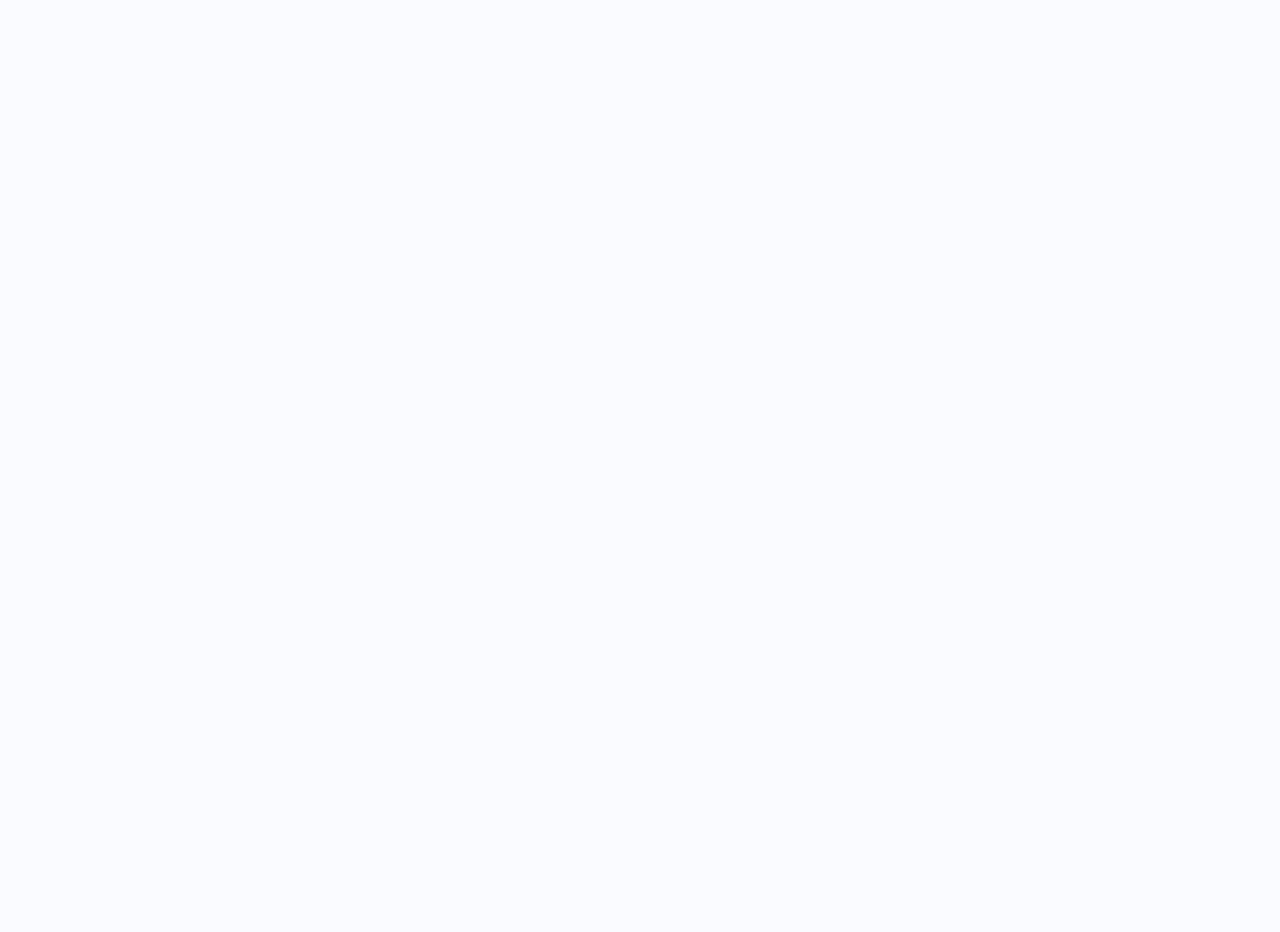
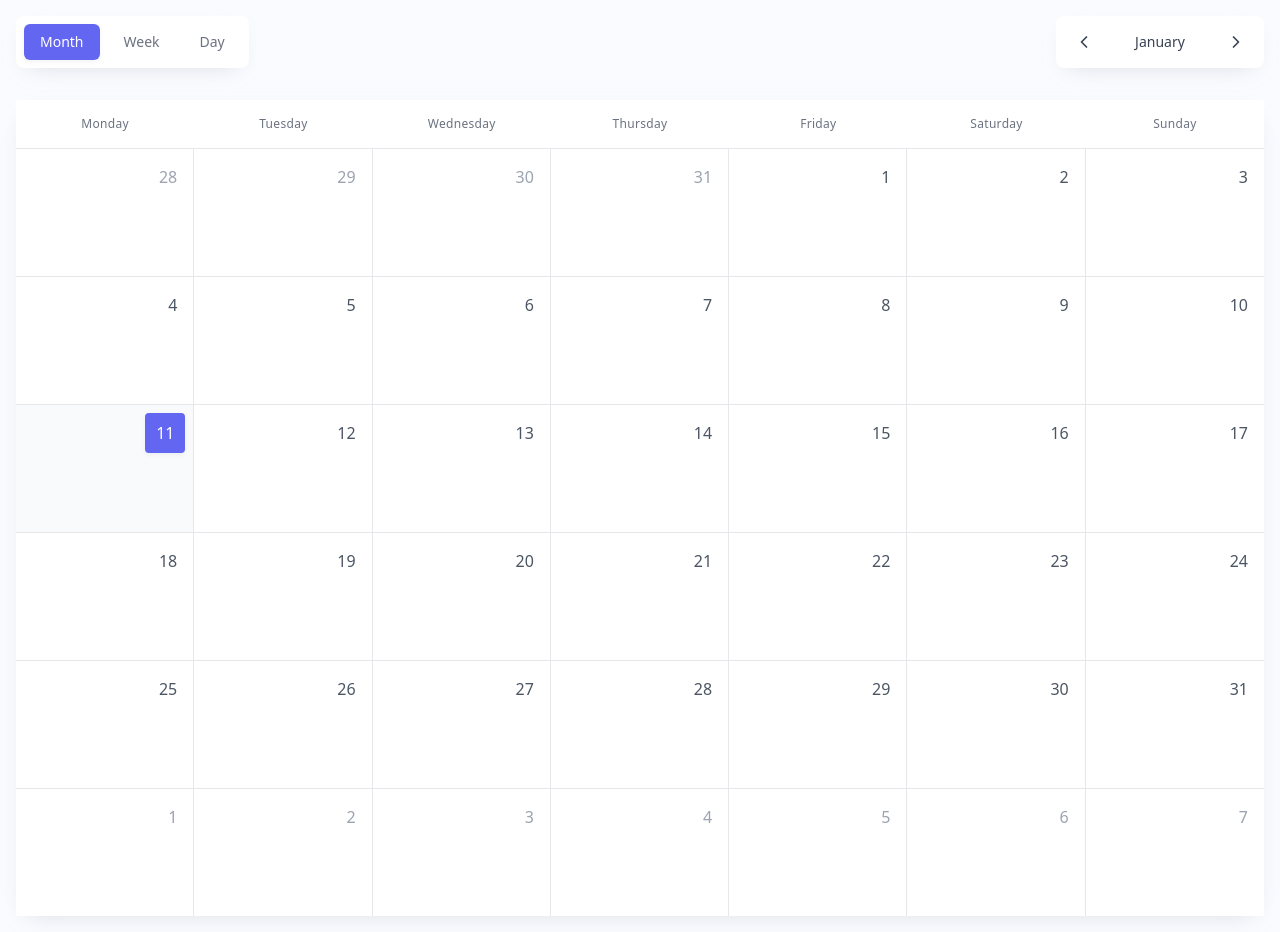
Before and after one commit to stephanrusu/learn-vue-ts, a Vue app: page /calendar in a window 1280 px wide. Before the commit the page ends 800 px from the top, so only its background shows below. Built offline with nearby package versions, Linux system fonts and the light colour scheme.

Commit message:
Add calendar page

```diff
--- /dev/null
+++ b/src/components/CalendarPage.vue
@@ -0,0 +1,73 @@
+<template>
+  <div class="mt-4 shadow-card bg-white flex items-center justify-between rounded-sm">
+    <div class="w-full grid grid-cols-7 grid-flow-row">
+      <template v-for="(day, index) in dayNames">
+        <div :key="index" class="text-xs font-medium tracking-wide text-gray-500 text-center p-4">
+          {{ day }}
+        </div>
+      </template>
+      <template v-for="(date, index) in listDates">
+        <div
+          :key="date.date | unixTime"
+          class="p-2 h-32 border-t flex justify-end items-start"
+          :class="[
+            date.sameMonth ? 'text-gray-600' : 'text-gray-400',
+            { 'border-r': (index + 1) % 7 !== 0, 'bg-gray-50': date.today },
+          ]"
+        >
+          <div
+            class="p-2 text-md font-medium"
+            :class="{ 'w-10 h-10 text-center bg-indigo-500 text-white rounded shadow-small': date.today }"
+          >
+            {{ date.date | numberDate }}
+          </div>
+        </div>
+      </template>
+    </div>
+  </div>
+</template>
+
+<script>
+import { startOfISOWeek, format, addDays, startOfMonth, isToday, isSameDay, isSameMonth, getUnixTime } from "date-fns";
+export default {
+  name: "CalendarPage",
+  filters: {
+    numberDate: (value) => {
+      return format(value, "d");
+    },
+
+    unixTime: (value) => {
+      return getUnixTime(value);
+    },
+  },
+  computed: {
+    dayNames() {
+      const dateFormat = "eeee";
+      const startDate = startOfISOWeek(new Date());
+
+      let days = [];
+      for (let i = 0; i < 7; i += 1) {
+        days.push(format(addDays(startDate, i), dateFormat));
+      }
+      return days;
+    },
+    listDates() {
+      const days = startOfISOWeek(startOfMonth(new Date()));
+
+      let dates = [];
+
+      while (dates.length < 42) {
+        const date = addDays(days, dates.length);
+        dates.push({
+          date,
+          today: isToday(date),
+          sameDate: isSameDay(date, new Date()),
+          sameMonth: isSameMonth(date, new Date()),
+        });
+      }
+
+      return dates;
+    },
+  },
+};
+</script>
--- a/src/components/KanbanOverlay.vue
+++ b/src/components/KanbanOverlay.vue
@@ -29,7 +29,7 @@
     <div class="flex items-center z-20">
       <button type="button" class="bg-white rounded-md w-2 h-32" @click="closeAction"></button>
     </div>
-    <div :class="['z-20 relative transition-all ease-in duration-300 p-2', toggleFullScreen ? 'w-p-95' : 'w-p-50']">
+    <div :class="['z-20 relative transition-all ease-in duration-300 p-2', toggleFullScreen ? 'w-95%' : 'w-50%']">
       <div class="min-h-full flex flex-col bg-white rounded-md">
         <slot name="header"></slot>
         <slot name="main"></slot>
--- /dev/null
+++ b/src/components/calendar/Week.vue
@@ -0,0 +1,9 @@
+<template>
+  <div></div>
+</template>
+
+<script>
+export default {
+  name: "Week",
+};
+</script>
--- a/src/components/project/ProjectCard.vue
+++ b/src/components/project/ProjectCard.vue
@@ -1,5 +1,5 @@
 <template>
-  <div class="bg-white shadow-card rounded-md p-4 h-64 flex flex-col">
+  <div class="bg-white shadow-card hover:shadow-panel rounded-md p-4 h-64 flex flex-col">
     <header>
       <div class="flex items-center justify-between">
         <div
--- a/src/router/index.js
+++ b/src/router/index.js
@@ -5,6 +5,7 @@ import Auth from "@/views/Auth.vue";
 import Projects from "@/views/Projects.vue";
 import Kanban from "@/views/Kanban.vue";
 import FlexGrid from "@/views/FlexGrid.vue";
+import Calendar from "@/views/Calendar.vue";
 
 import SignIn from "@/components/auth/SignIn.vue";
 import SignUp from "@/components/auth/SignUp.vue";
@@ -118,6 +119,11 @@ const routes = [
     ],
   },
   {
+    path: "/calendar",
+    name: "calendar",
+    component: Calendar,
+  },
+  {
     path: "/flexgrid",
     name: "flex-grid",
     component: FlexGrid,
--- a/src/utils/index.js
+++ b/src/utils/index.js
@@ -21,3 +21,7 @@ export const displayFilters = (list, priority, type) => {
 export const getUuid = () => {
   return Math.random().toString(36).substr(2, 9);
 };
+
+export const range = (size, startAt = 0) => {
+  return [...Array(size).keys()].map((i) => i + startAt);
+};
--- /dev/null
+++ b/src/views/Calendar.vue
@@ -0,0 +1,65 @@
+<template>
+  <div class="px-4 pb-4 font-sans">
+    <nav class="py-4 flex items-center justify-between">
+      <div class="bg-white p-2 rounded-lg shadow-card">
+        <div class="flex items-center space-x-2">
+          <div class="bg-indigo-500 text-white px-4 py-2 rounded-md text-sm font-medium shadow-small">Month</div>
+          <div class="text-gray-500 hover:bg-gray-100 px-4 py-2 rounded-md text-sm font-medium">Week</div>
+          <div class="text-gray-500 hover:bg-gray-100 px-4 py-2 rounded-md text-sm font-medium">Day</div>
+        </div>
+      </div>
+      <div class="bg-white p-2 rounded-lg shadow-card">
+        <div class="flex items-center space-x-2">
+          <button
+            type="button"
+            class="flex flex-1 py-2 w-10 bg-white hover:bg-gray-50 items-center justify-center ease-in transition-colors"
+          >
+            <svg
+              fill="none"
+              height="24"
+              stroke="currentColor"
+              stroke-linecap="round"
+              stroke-linejoin="round"
+              stroke-width="2"
+              viewBox="0 0 24 24"
+              width="24"
+              xmlns="http://www.w3.org/2000/svg"
+              class="feather chevron-left w-5 h-5 stroke-current text-gray-700"
+            >
+              <polyline points="15 18 9 12 15 6"></polyline>
+            </svg>
+          </button>
+          <div class="text-gray-700 w-24 px-4 py-2 rounded-md text-sm font-medium text-center">January</div>
+          <button
+            type="button"
+            class="flex flex-1 py-2 w-10 bg-white hover:bg-gray-50 items-center justify-center ease-in transition-colors"
+          >
+            <svg
+              fill="none"
+              height="24"
+              stroke="currentColor"
+              stroke-linecap="round"
+              stroke-linejoin="round"
+              stroke-width="2"
+              viewBox="0 0 24 24"
+              width="24"
+              xmlns="http://www.w3.org/2000/svg"
+              class="feather chevron-right w-5 h-5 stroke-current text-gray-700"
+            >
+              <polyline points="9 18 15 12 9 6"></polyline>
+            </svg>
+          </button>
+        </div>
+      </div>
+    </nav>
+    <calendar-page />
+  </div>
+</template>
+
+<script>
+import CalendarPage from "@/components/CalendarPage.vue";
+export default {
+  name: "Calendar",
+  components: { CalendarPage },
+};
+</script>
--- a/tailwind.config.js
+++ b/tailwind.config.js
@@ -394,6 +394,12 @@ module.exports = {
       4: "repeat(4, minmax(0, 1fr))",
       5: "repeat(5, minmax(0, 1fr))",
       6: "repeat(6, minmax(0, 1fr))",
+      7: "repeat(7, minmax(0, 1fr))",
+      8: "repeat(8, minmax(0, 1fr))",
+      9: "repeat(9, minmax(0, 1fr))",
+      10: "repeat(10, minmax(0, 1fr))",
+      11: "repeat(11, minmax(0, 1fr))",
+      12: "repeat(12, minmax(0, 1fr))",
     },
     height: (theme) => ({
       auto: "auto",
@@ -782,25 +788,25 @@ module.exports = {
       "9/12": "75%",
       "10/12": "83.333333%",
       "11/12": "91.666667%",
-      "p-5": "5%",
-      "p-10": "10%",
-      "p-15": "15%",
-      "p-20": "20%",
-      "p-25": "25%",
-      "p-30": "30%",
-      "p-35": "35%",
-      "p-40": "40%",
-      "p-45": "45%",
-      "p-50": "50%",
-      "p-55": "55%",
-      "p-60": "60%",
-      "p-65": "65%",
-      "p-70": "70%",
-      "p-75": "75%",
-      "p-80": "80%",
-      "p-85": "85%",
-      "p-90": "90%",
-      "p-95": "95%",
+      "5%": "5%",
+      "10%": "10%",
+      "15%": "15%",
+      "20%": "20%",
+      "25%": "25%",
+      "30%": "30%",
+      "35%": "35%",
+      "40%": "40%",
+      "45%": "45%",
+      "50%": "50%",
+      "55%": "55%",
+      "60%": "60%",
+      "65%": "65%",
+      "70%": "70%",
+      "75%": "75%",
+      "80%": "80%",
+      "85%": "85%",
+      "90%": "90%",
+      "95%": "95%",
       full: "100%",
       screen: "100vw",
       min: "min-content",
```
